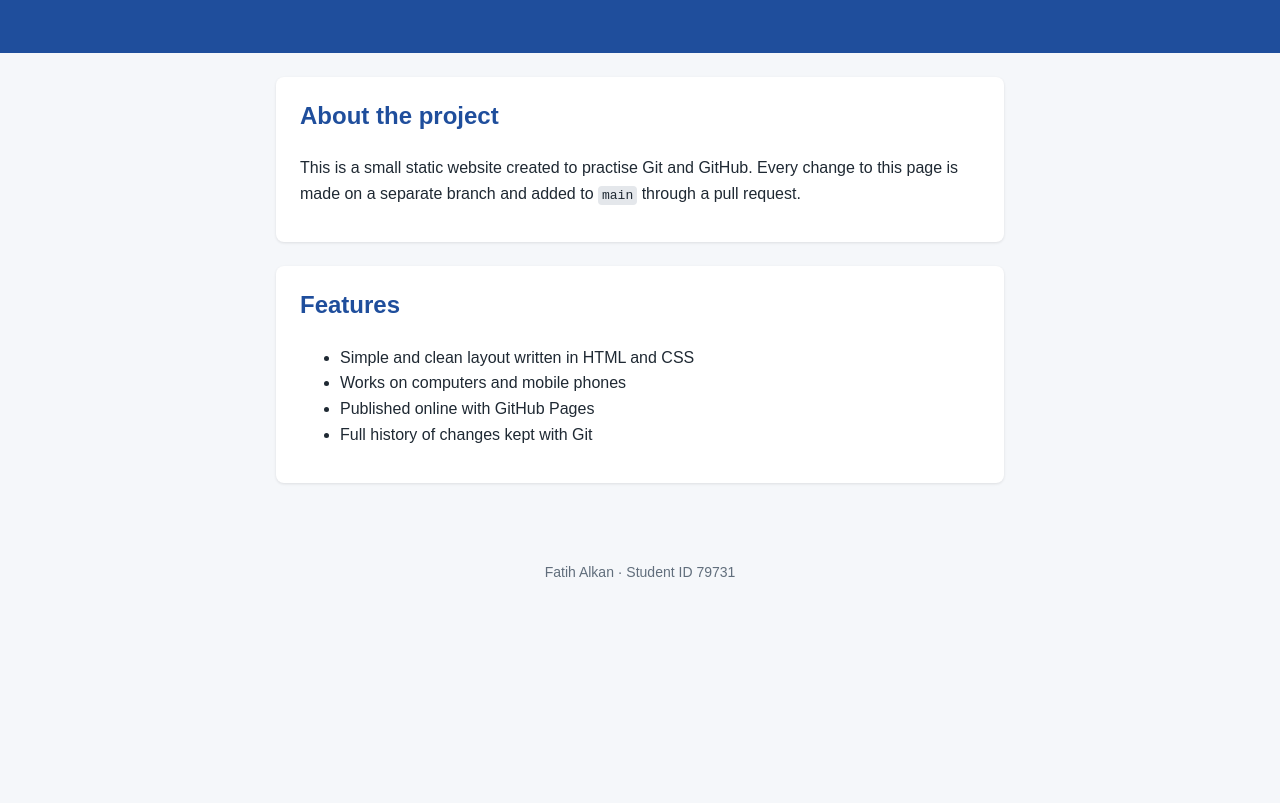
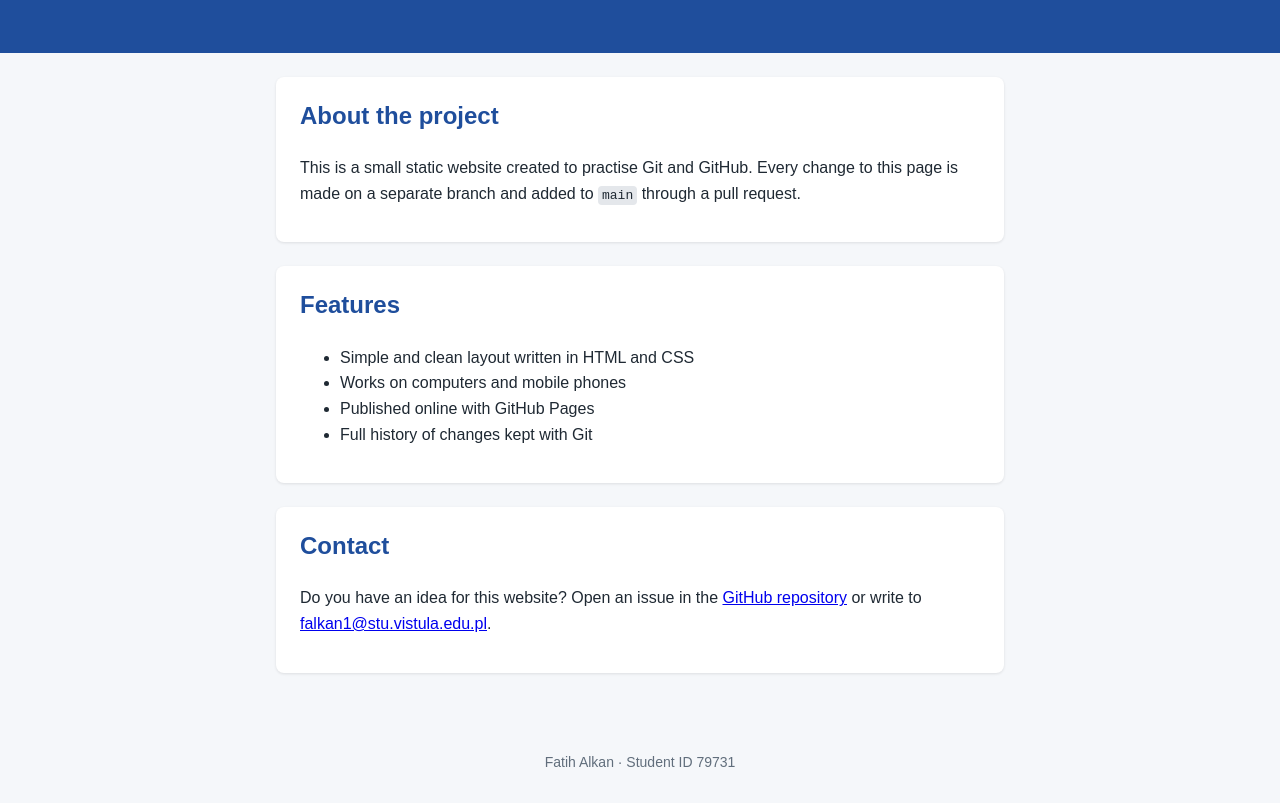
Before and after one commit to FatihAlkan79731/project-website, a plain HTML site: page index.html in a window 1280 px wide. Shown: the part 136-939 px from the top of the page. Before the commit the page ends 800 px from the top, so only its background shows below. Drawn offline with Linux system fonts and the light colour scheme.

Commit message:
Add contact section to the website

```diff
--- a/index.html
+++ b/index.html
@@ -31,6 +31,14 @@
         <li>Full history of changes kept with Git</li>
       </ul>
     </section>
+    <section id="contact">
+      <h2>Contact</h2>
+      <p>
+        Do you have an idea for this website? Open an issue in the
+        <a href="https://github.com/FatihAlkan79731/project-website">GitHub repository</a>
+        or write to <a href="mailto:falkan1@stu.vistula.edu.pl">falkan1@stu.vistula.edu.pl</a>.
+      </p>
+    </section>
   </main>
 
   <footer>
```
